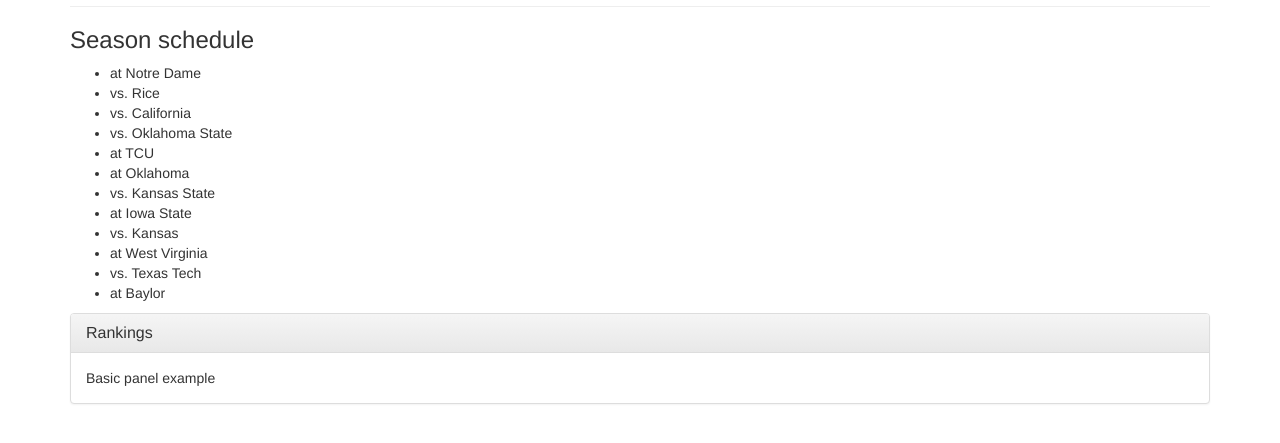
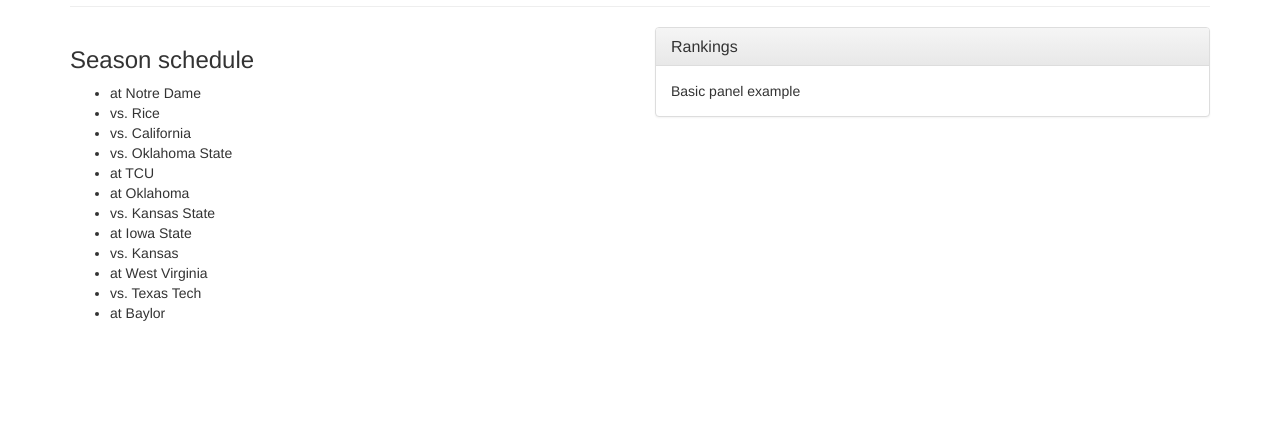
Before and after one commit to mtzkaren/bootstrap-test, a plain HTML site: page index.html in a window 1280 px wide. Shown: the part 443-886 px from the top of the page. After the commit the page ends 800 px from the top, so only its background shows below. Drawn offline with nearby package versions, Linux system fonts and the light colour scheme.

Commit message:
adding columns to bottom

```diff
--- a/index.html
+++ b/index.html
@@ -21,6 +21,7 @@
         <link rel="stylesheet" href="css/main.css">
 
         <script src="js/vendor/modernizr-2.8.3-respond-1.4.2.min.js"></script>
+
     </head>
     <body>
       <div class="container">
@@ -36,7 +37,8 @@
         </div>
         </div>
 
-
+        <div class="row">
+          <div class="col-xs-12 col-sm-6 col-md-6">
         <h3>Season schedule</h3>
         <ul>
           <li>at Notre Dame</li>
@@ -52,6 +54,9 @@
           <li>vs. Texas Tech</li>
           <li>at Baylor</li>
         </ul>
+      </div>
+
+      <div class="col-xs-12 col-sm-6 col-sm-6">
         <div class="panel panel-default">
           <div class="panel-heading">
             <h3 class="panel-title">Rankings</h3>
@@ -61,6 +66,9 @@
           </div>
         </div>
       </div>
+    </div>
+
+    </div>
       <script src="http://ajax.googleapis.com/ajax/libs/jquery/1.11.2/jquery.min.js"></script>
       <script>window.jQuery || document.write('<script src="js/vendor/jquery-1.11.2.min.js"><\/script>')</script>
 
```
